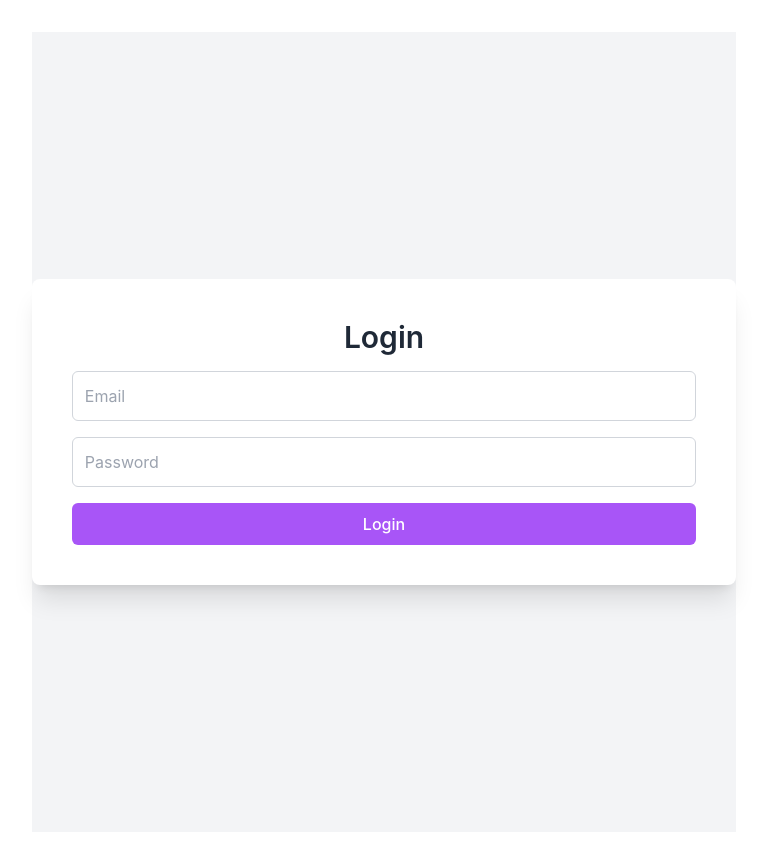
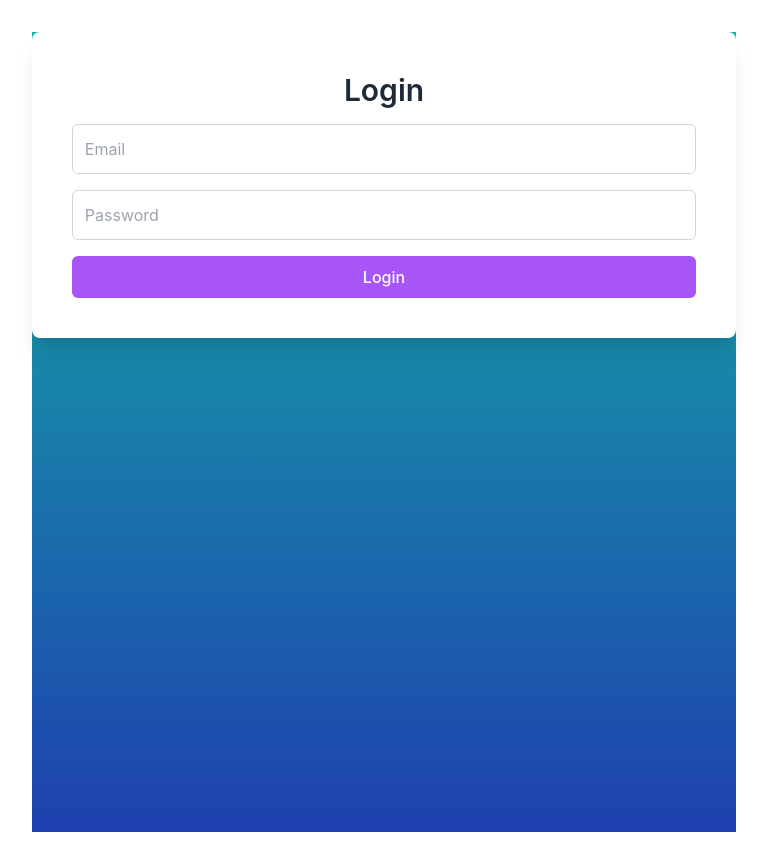
Before and after one commit to Tushar16-1998/final-project-FE, a React (Vite) app: page /login in a window 1280 px wide. Shown: the whole page, without its empty margins (256-1023 px from the left). Built offline with nearby package versions, Linux system fonts and the light colour scheme.

Commit message:
deployment2

```diff
--- a/src/components/Login.jsx
+++ b/src/components/Login.jsx
@@ -26,7 +26,7 @@ function Login() {
   };
 
   return (
-    <div className="min-h-screen flex justify-center items-center bg-gray-100">
+    <div className="bg-gradient-to-b from-teal-500 to-blue-800 text-white min-h-screen">
       <div className="bg-white p-10 margin-10 rounded-lg shadow-xl">
         <h1 className="text-3xl font-semibold text-center mb-4 text-gray-800">Login</h1>
         <form onSubmit={handleLoginSubmit} className="space-y-4">
--- a/src/components/SignUp.jsx
+++ b/src/components/SignUp.jsx
@@ -24,7 +24,7 @@ function Signup() {
   };
 
   return (
-    <div className="min-h-screen bg-gray-100 flex flex-col justify-center py-12 sm:px-6 lg:px-8">
+    <div className="bg-gradient-to-b from-teal-500 to-blue-800 text-white min-h-screen">
       <div className="sm:mx-auto sm:w-full sm:max-w-md">
         <h2 className="mt-6 text-center text-3xl font-extrabold text-gray-900">
           Sign up for an account
```
